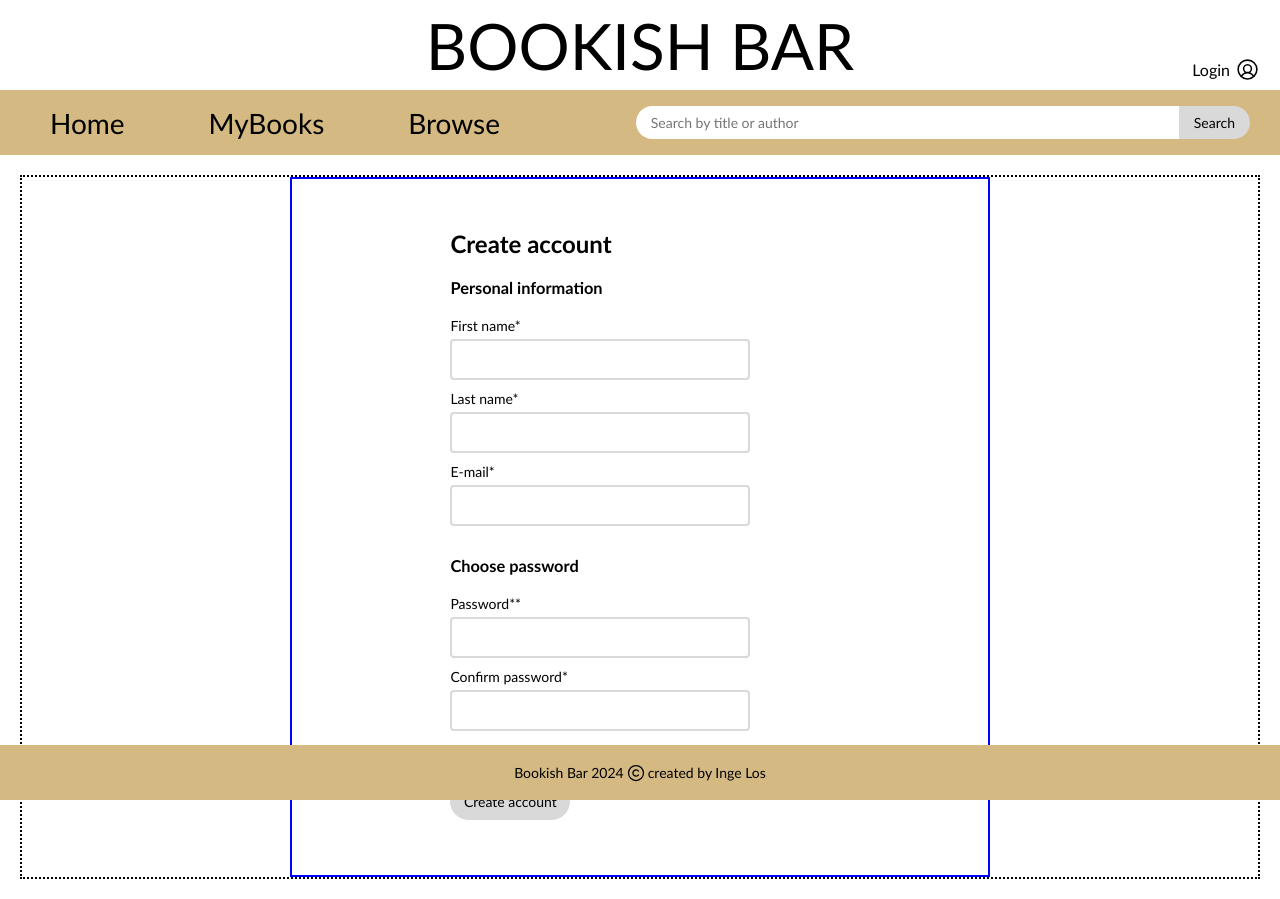
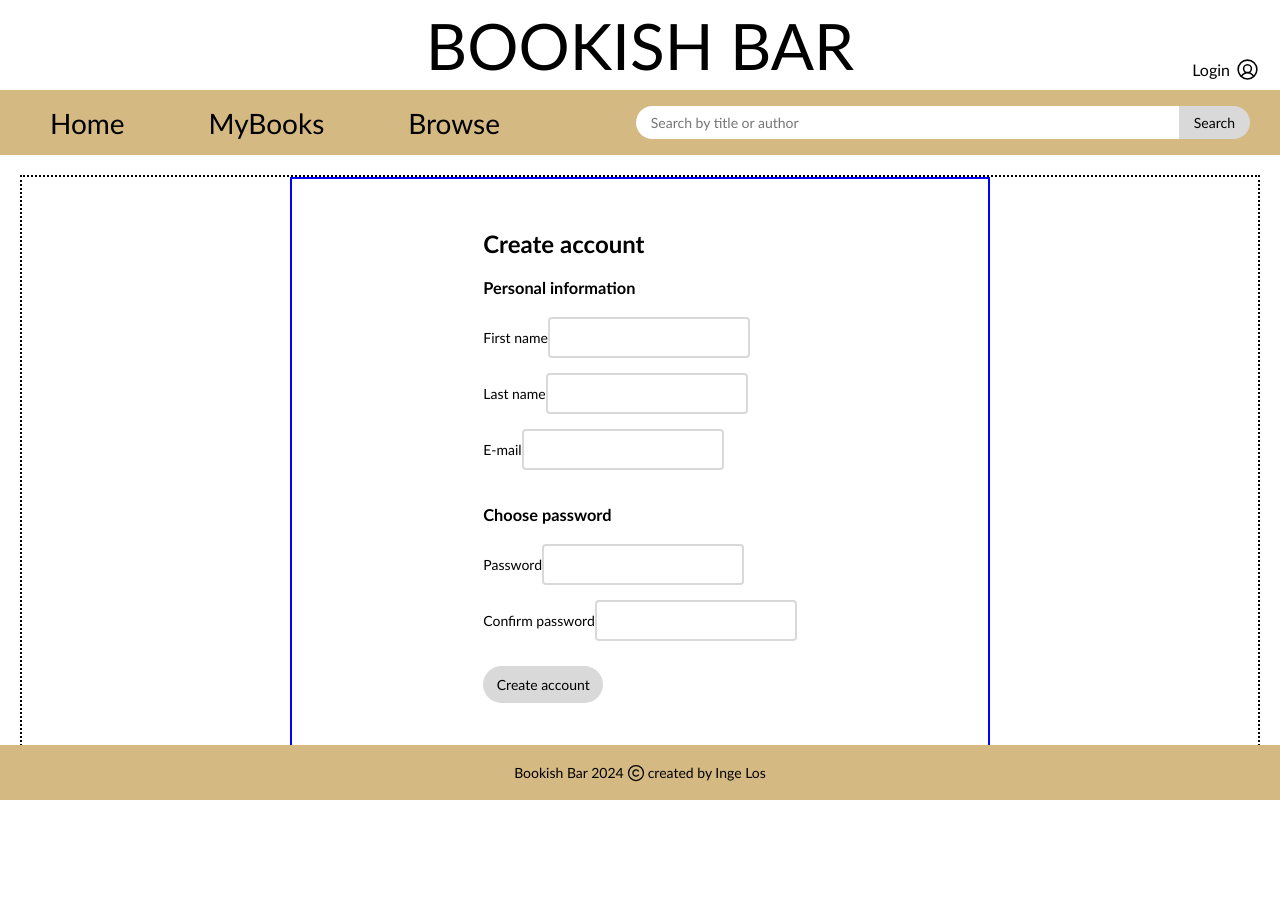
Before and after one commit to ingelos/bookish-bar-app, a React (Vite) app: page /register in a window 1280 px wide. After the commit the page ends 800 px from the top, so only its background shows below. Built offline with nearby package versions, Linux system fonts and the light colour scheme.

Commit message:
added validation and error messages in register and login forms

```diff
--- a/package.json
+++ b/package.json
@@ -12,6 +12,7 @@
   "dependencies": {
     "react": "^18.2.0",
     "react-dom": "^18.2.0",
+    "react-hook-form": "^7.49.3",
     "react-router-dom": "^6.21.1"
   },
   "devDependencies": {
--- a/src/index.css
+++ b/src/index.css
@@ -20,3 +20,7 @@ button, input {
   font-family: inherit;
   font-size: 14px;
 }
+
+button:hover {
+  cursor: pointer;
+}
--- a/src/pages/login/Login.jsx
+++ b/src/pages/login/Login.jsx
@@ -1,14 +1,17 @@
 import './Login.css'
 import {Link, useNavigate} from "react-router-dom";
 import Caret from '../../assets/icons/caret-right.svg'
+import {useForm} from "react-hook-form";
 
 function Login() {
 
-const navigate = useNavigate();
+    const {register, handleSubmit, formState: {errors}} = useForm();
 
-    function handleSubmit(e) {
-        e.preventDefault();
-        navigate('/');
+    const navigate = useNavigate();
+
+    function handleFormSubmit(data) {
+        console.log(data);
+        navigate('/profile');
 
         console.log(`You're logged in!`)
     }
@@ -18,25 +21,32 @@ const navigate = useNavigate();
             <div className='login-page outer-container'>
                 <div className='login-page inner-container'>
                     <div className='inner-content-container'>
-                    <form className='login-form' onSubmit={handleSubmit}>
+                    <form className='login-form' onSubmit={handleSubmit(handleFormSubmit)}>
                         <h3 className='login-title'>Login</h3>
                         <p className='login-subtitle'>Have an account? Log in with your e-mail and password:</p>
-                        <label htmlFor='login-email'>E-mail*</label>
+                        <label htmlFor='login-email'>E-mail
                         <input type='email'
                                id='email-field'
-                               name='email'
-                               value={''}
-                               onChange={''}
-                               required
+                               {...register('email', {
+                                   required: 'Email is required',
+                                   validate: (value) => value.includes('@') || 'Please enter a valid email address',
+                               })}
                         />
-                        <label htmlFor='login-password'>Password*</label>
+                            {errors.email && <p>{errors.email.message}</p>}
+                        </label>
+                        <label htmlFor='login-password'>Password
                         <input type='password'
                                id='password-field'
-                               name='password'
-                               value={''}
-                               onChange={''}
-                               required
+                               {...register('password', {
+                                   required: 'Password is required',
+                                   minLength: {
+                                       value: 8,
+                                       message: 'A password requires a minimum of 8 characters'
+                                   }
+                               })}
                         />
+                            {errors.password && <p>{errors.password.message}</p>}
+                        </label>
                         <span>
                         <button type='submit' className='login-button'>Log in</button>
                         <Link to='' id='password-link'><img src={Caret} alt='caret-icon'/>Forget password?</Link>
--- a/src/pages/register/Register.jsx
+++ b/src/pages/register/Register.jsx
@@ -1,65 +1,103 @@
 import './Register.css'
+import {useNavigate} from "react-router-dom";
+import {useForm} from "react-hook-form";
 
 function Register() {
+
+    const {register, handleSubmit, formState: { errors}, watch } = useForm();
+
+    const navigate = useNavigate();
+
+    function handleFormSubmit(data) {
+        console.log(data);
+        navigate('/edit-profile');
+
+
+        console.log(`You've created an account! Now create your profile!`)
+    }
+
+    console.log('ERRORS', errors);
+
     return (
         <>
             <div className='register-page outer-container'>
                 <div className='register-page inner-container'>
                     <div className='inner-content-container'>
-                        <form className='register-form' onSubmit={''}>
+                        <form className='register-form' onSubmit={handleSubmit(handleFormSubmit)}>
                             <h2 className='register-title'>Create account</h2>
                             <h3 className='register-subtitle'>Personal information</h3>
                             <div className='personal-information-field'>
-                                <label htmlFor='register-first-name'>First name*</label>
+                                <label htmlFor='register-first-name'>First name
                                 <input type='text'
                                        id='first-name-field'
-                                       name='first-name'
-                                       value={''}
-                                       onChange={''}
-                                       required
+                                       {...register('firstName', {
+                                               required: 'First name is required',
+                                                minLength: {
+                                                   value: 3,
+                                                    message: 'Please enter a name that is at least 3 characters long'
+                                            },
+                                           })}
                                 />
-                                <label htmlFor='register-last-name'>Last name*</label>
+                                    {errors.firstName && <p>{errors.firstName.message}</p>}
+                                </label>
+                                <label htmlFor='register-last-name'>Last name
                                 <input type='text'
                                        id='last-name-field'
-                                       name='last-name'
-                                       value={''}
-                                       onChange={''}
-                                       required
+                                       {...register('lastName', {
+                                           required: 'Last name is required',
+                                           minLength: {
+                                               value: 3,
+                                               message: 'Please enter a last name that is at least 3 characters long'
+                                           }
+                                       })}
                                 />
-                            <label htmlFor='login-email'>E-mail*</label>
+                                    {errors.lastName && <p>{errors.lastName.message}</p>}
+                                </label>
+                            <label htmlFor='login-email'>E-mail
                             <input type='email'
                                    id='email-field'
-                                   name='email'
-                                   value={''}
-                                   onChange={''}
-                                   required
+                                   {...register('email', {
+                                       required: 'Email is required',
+                                       pattern: {
+                                           value: /^\S+@\S+$/i,
+                                           message: 'Please enter a valid email address',
+                                       }
+                                   })}
                             />
+                                {errors.email && <p>{errors.email.message}</p>}
+                            </label>
                             </div>
                             <div className='password-field'>
                                 <h3 className='register-subtitle'>Choose password</h3>
-                                <label htmlFor='login-password'>Password**</label>
+                                <label htmlFor='login-password'>Password
                                 <input type='password'
                                        id='password-field'
-                                       name='password'
-                                       value={''}
-                                       onChange={''}
-                                       required
+                                       {...register('password', {
+                                           required: 'Password is required',
+                                           minLength: {
+                                               value: 8,
+                                               message: 'A password requires a minimum of 8 characters'
+                                           }
+                                       })}
                                 />
-                                <label htmlFor='login-password-confirm'>Confirm password*</label>
+                                    {errors.password && <p>{errors.password.message}</p>}
+                                </label>
+                                <label htmlFor='login-password-confirm'>Confirm password
                                 <input type='password'
-                                       id='password-confirm-field'
-                                       name='password'
-                                       value={''}
-                                       onChange={''}
-                                       required
+                                       id='confirm-password-field'
+                                    {...register('confirmPassword', {
+                                        required: 'Confirm password is required',
+                                        minLength: {
+                                            value: 8,
+                                            message: 'A password requires a minimum of 8 characters',
+                                        },
+                                        validate: (value) => value === watch('password') || 'Passwords do not match'
+                                    })}
                                 />
+                                    {errors.confirmPassword && <p>{errors.confirmPassword.message}</p>}
+                                </label>
                             </div>
-                            <span className='notes'>
-                                <p>* required</p>
-                                <p id='required'>** a password requires a minimum of 8 characters</p>
-                            </span>
-                            <button type='submit' className='register-button'>Create account</button>
-
+                            <button type='submit' className='register-button' >Create account</button>
                         </form>
                     </div>
                 </div>
```
Also changed, not shown: 1 other file (tests, documents, lock files or other folders).
